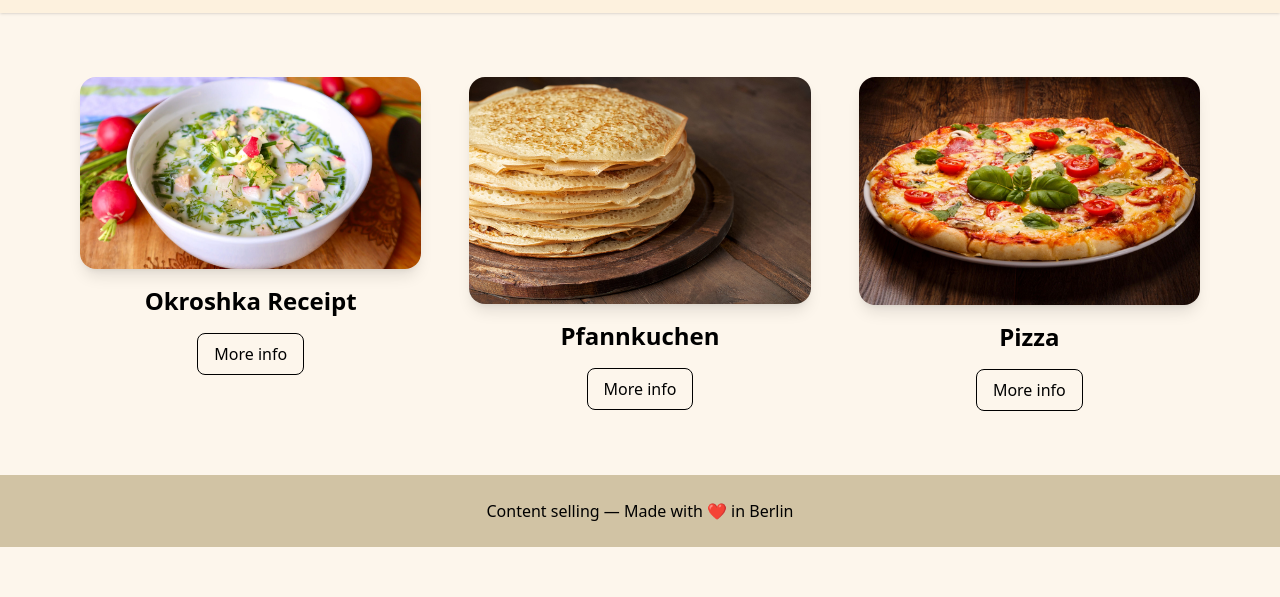
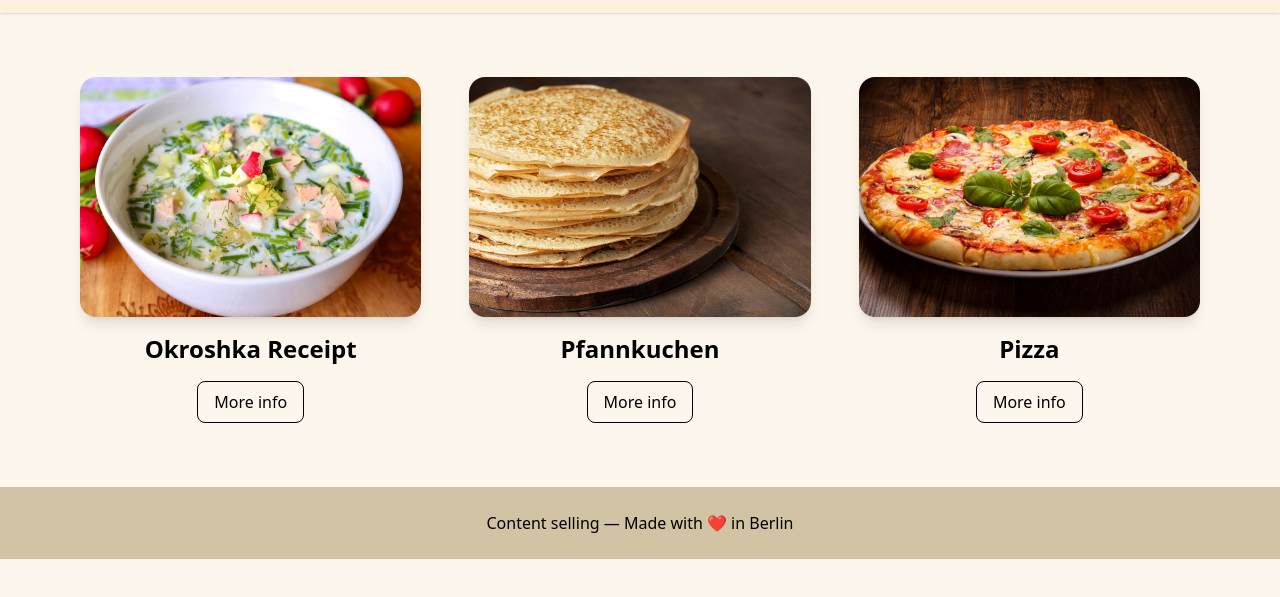
Before and after one commit to Unpicky/vercel, a website: page rezepts.html in a window 1280 px wide. Shown: the part 59-656 px from the top of the page. Drawn offline with nearby package versions, Linux system fonts and the light colour scheme.

Commit message:
Update rezepts.html

```diff
--- a/rezepts.html
+++ b/rezepts.html
@@ -31,7 +31,8 @@
 
       <!-- Okroshka -->
       <div class="bg-[#fdf6ec]">
-        <img src="Images/okroshka.jpg" alt="Okroshka" class="rounded-2xl shadow-lg w-full object-cover">
+        <img src="Images/okroshka.jpg" alt="Okroshka"
+             class="rounded-2xl shadow-lg w-full h-60 object-cover">
         <h3 class="text-2xl font-semibold mt-4">Okroshka Receipt</h3>
         <a href="okroshka.html" class="mt-4 inline-block px-4 py-2 border border-black rounded-lg hover:bg-gray-200">
           More info
@@ -40,7 +41,8 @@
 
       <!-- Pfannkuchen -->
       <div class="bg-[#fdf6ec]">
-        <img src="Images/pfannkuchen.jpg" alt="Pfannkuchen" class="rounded-2xl shadow-lg w-full object-cover">
+        <img src="Images/pfannkuchen.jpg" alt="Pfannkuchen"
+             class="rounded-2xl shadow-lg w-full h-60 object-cover">
         <h3 class="text-2xl font-semibold mt-4">Pfannkuchen</h3>
         <a href="pfannkuchen.html" class="mt-4 inline-block px-4 py-2 border border-black rounded-lg hover:bg-gray-200">
           More info
@@ -49,7 +51,8 @@
 
       <!-- Pizza -->
       <div class="bg-[#fdf6ec]">
-        <img src="Images/pizza.jpg" alt="Pizza" class="rounded-2xl shadow-lg w-full object-cover">
+        <img src="Images/pizza.jpg" alt="Pizza"
+             class="rounded-2xl shadow-lg w-full h-60 object-cover">
         <h3 class="text-2xl font-semibold mt-4">Pizza</h3>
         <a href="pizza.html" class="mt-4 inline-block px-4 py-2 border border-black rounded-lg hover:bg-gray-200">
           More info
```
